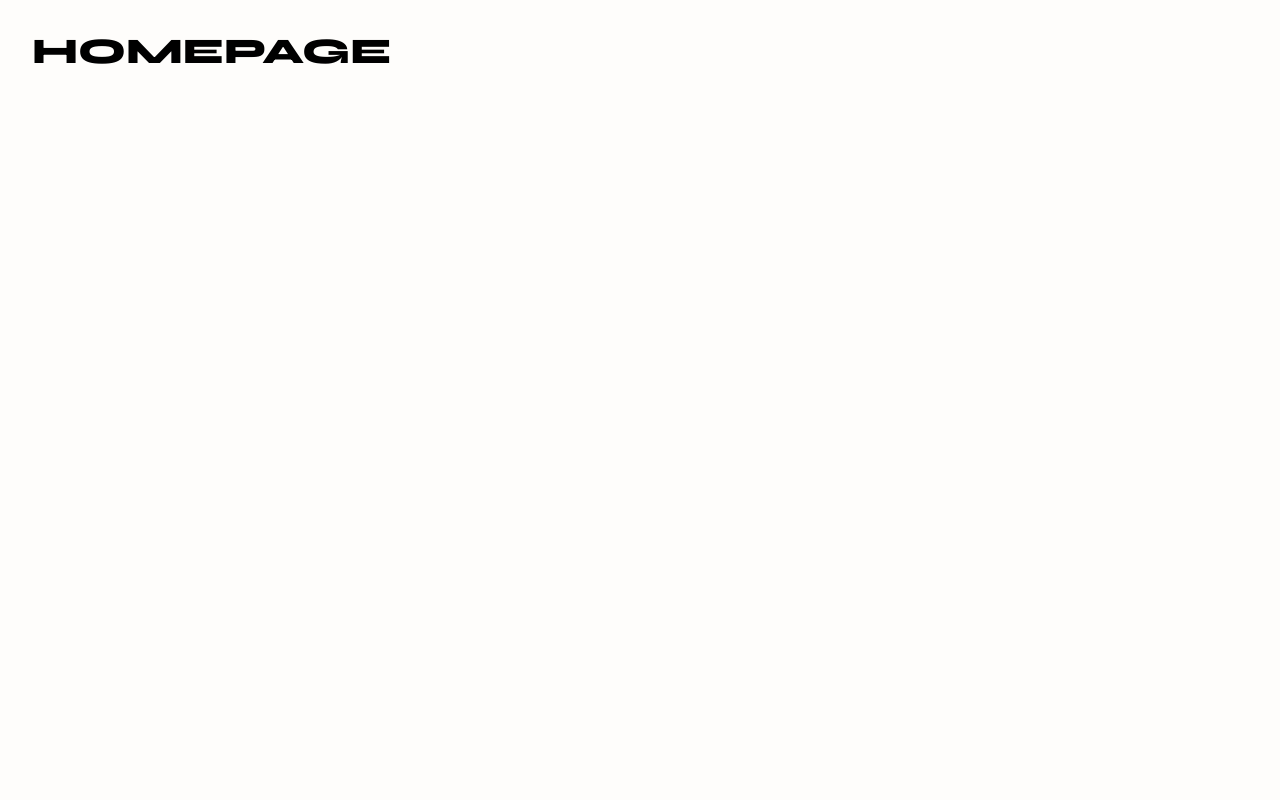
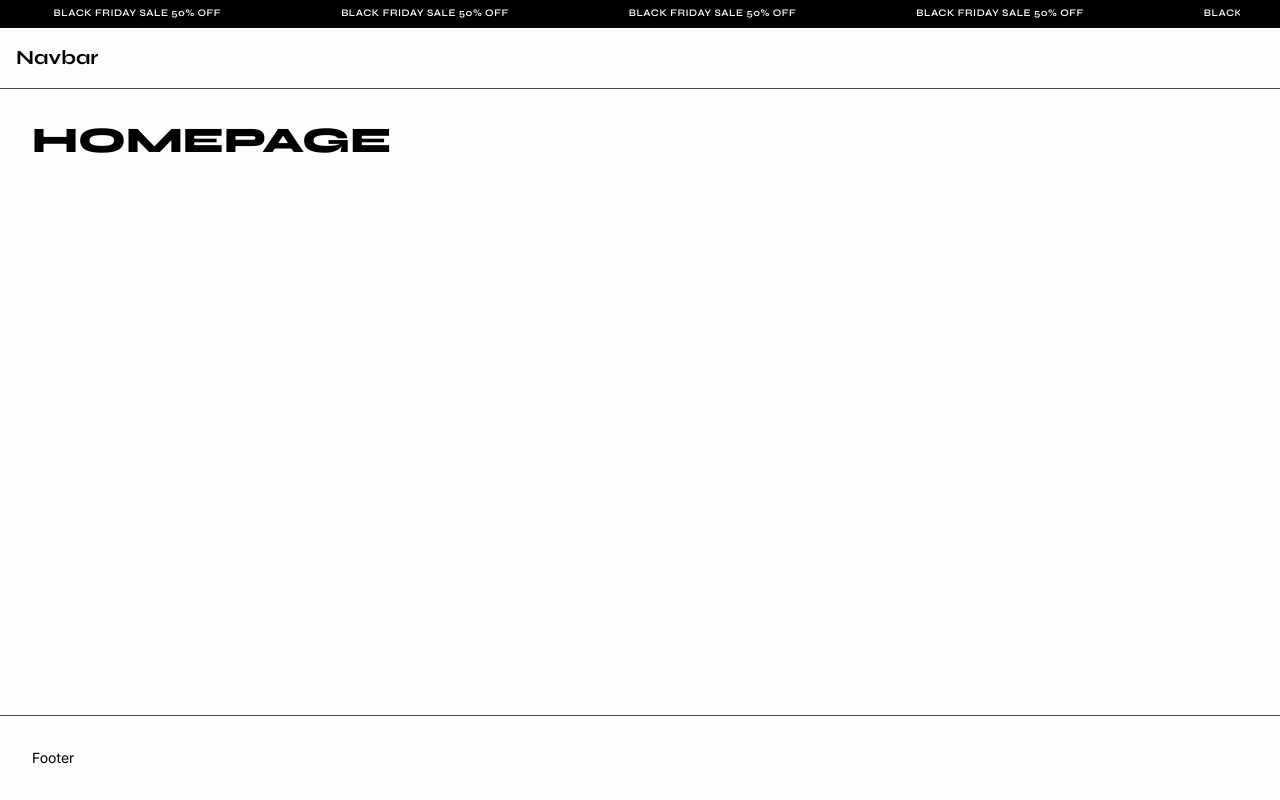
Before and after one commit to AbhishekPandey-dev/CasualVastram, a Next.js app: page / in a window 1280 px wide. Built offline with nearby package versions, Linux system fonts and the light colour scheme.

Commit message:
added the marqueestrip in layout

```diff
--- a/src/app/layout.tsx
+++ b/src/app/layout.tsx
@@ -1,6 +1,9 @@
 import type { Metadata } from "next";
 import { Syne, Inter } from "next/font/google";
 import "./globals.css";
+import MarqueeStrip from "@/components/layout/MarqueeStrip";
+import Navbar from "@/components/layout/Navbar";
+import Footer from "@/components/layout/Footer";
 
 const syne = Syne({
   subsets: ["latin"],
@@ -28,8 +31,14 @@ export default function RootLayout({
     <html
       lang="en"
       className={`${syne.variable} ${inter.variable} h-full antialiased`}
+      suppressHydrationWarning
     >
-      <body className="min-h-full flex flex-col">{children}</body>
+      <body className="min-h-full flex flex-col" suppressHydrationWarning>
+        <MarqueeStrip />
+        <Navbar />
+        <main className="flex-1">{children}</main>
+        <Footer />
+      </body>
     </html>
   );
 }
--- a/src/components/layout/MarqueeStrip.tsx
+++ b/src/components/layout/MarqueeStrip.tsx
@@ -1,7 +1,78 @@
-export default function MarqueeStrip() {
+"use client";
+
+import * as React from "react";
+import { motion } from "framer-motion";
+import { cn } from "@/lib/utils";
+
+interface MarqueeStripProps {
+  /** The text to display in the ticker */
+  text?: string;
+  /** Duration of one full scroll cycle in seconds */
+  duration?: number;
+  /** Background color of the ticker */
+  backgroundColor?: string;
+  /** Text color */
+  textColor?: string;
+  /** Optional extra classes */
+  className?: string;
+}
+
+const DEFAULT_TEXT = "Black friday sale 50% off";
+
+export default function MarqueeStrip({
+  text = DEFAULT_TEXT,
+  duration = 20,
+  backgroundColor = "bg-jet-black",
+  textColor = "text-snow-white",
+  className,
+}: MarqueeStripProps) {
+  // We repeat the text many times to ensure it covers the screen width and loops smoothly
+  const tickerItems = Array(12).fill(text);
+
   return (
-    <div className="py-2 bg-jet-black text-snow-white">
-      <span className="font-syne text-sm font-semibold uppercase">Marquee Strip</span>
-    </div>
+    <nav
+      className={cn(
+        "relative w-full h-[28px] overflow-hidden flex items-center justify-center py-1 px-6 border-b border-border-color/10",
+        backgroundColor,
+        className || ""
+      )}
+    >
+      <div className="relative w-full max-w-[1200px] flex items-center overflow-hidden">
+        <motion.ul
+          role="group"
+          className="flex items-center list-none p-0 m-0 whitespace-nowrap"
+          animate={{
+            x: [0, -1000], // Approximate width to scroll before resetting
+          }}
+          transition={{
+            duration: duration,
+            repeat: Infinity,
+            ease: "linear",
+          }}
+          style={{
+            gap: "120px",
+          }}
+        >
+          {tickerItems.map((item, index) => (
+            <li
+              key={`${item}-${index}`}
+              className="flex-shrink-0 flex items-center h-[14px]"
+            >
+              <span
+                className={cn(
+                  "font-syne font-semibold text-[10px] uppercase tracking-wider select-none",
+                  textColor
+                )}
+              >
+                {item}
+              </span>
+            </li>
+          ))}
+        </motion.ul>
+      </div>
+    </nav>
   );
 }
+
+// Exporting PromoTicker as a named export for compatibility if needed
+export { MarqueeStrip as PromoTicker };
```
Also changed, not shown: 1 other file (tests, documents, lock files or other folders).
